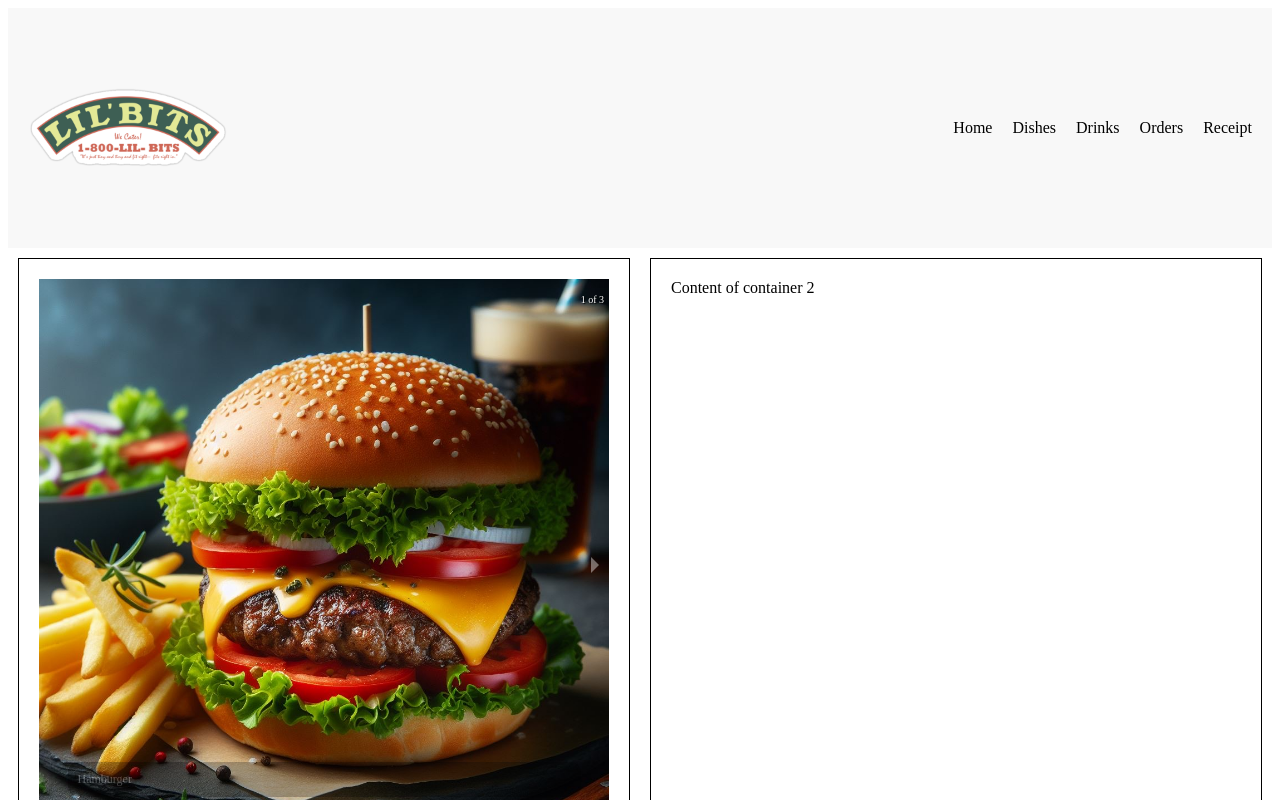
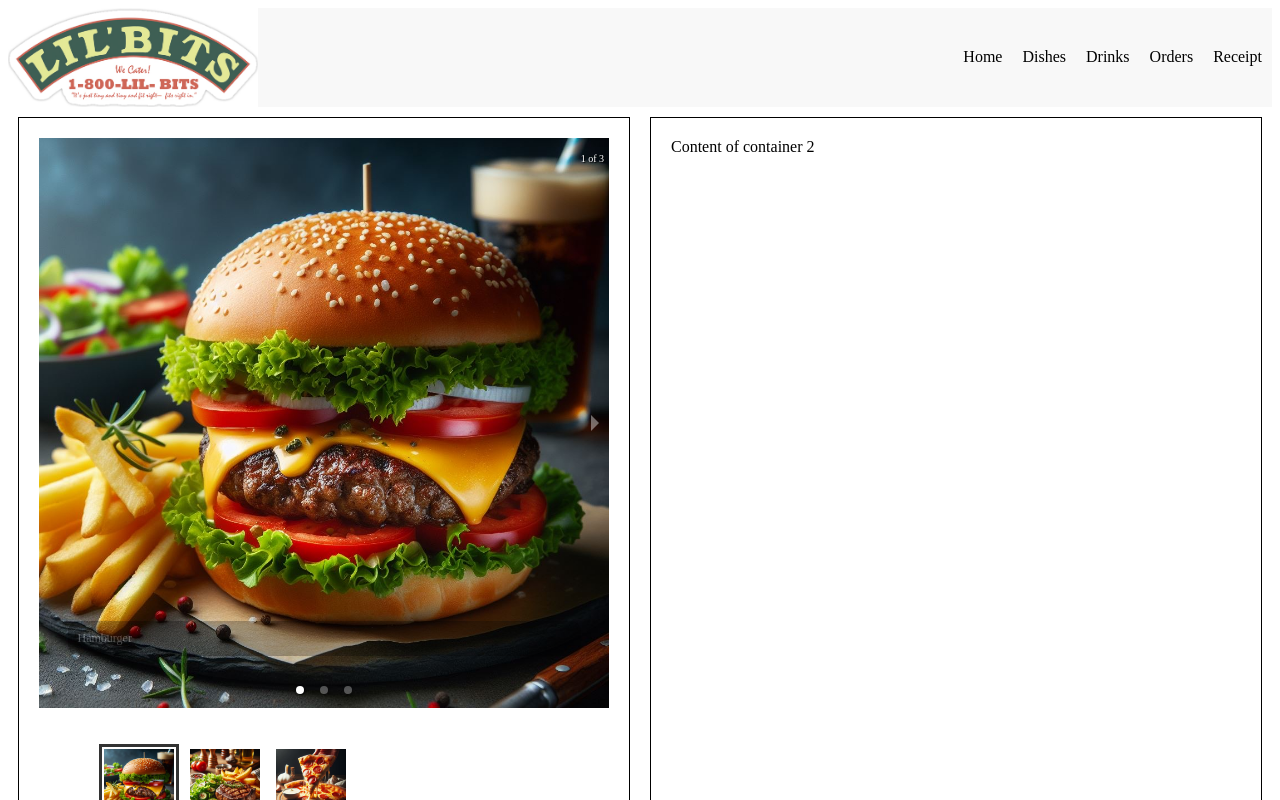
Before and after one commit to OSE-ICE/final-project, a Next.js app: page / in a window 1280 px wide. Shown: the top 800 px of the page. Built offline with nearby package versions, Linux system fonts and the light colour scheme.

Commit message:
lagaði logo

```diff
--- a/src/app/components/header.css
+++ b/src/app/components/header.css
@@ -2,12 +2,15 @@ header {
   display: flex;
   justify-content: space-between;
   align-items: center;
-  padding: 20px;
+  padding: 0px;
+  padding-right: 10px;
   background-color: #f8f8f8;
 }
 
 .logo {
-  width: 200px;
+  width: 250px;
+  border: 0;
+  margin: 0;
 }
 
 nav ul {
--- a/src/app/components/header.tsx
+++ b/src/app/components/header.tsx
@@ -1,7 +1,7 @@
 "use client";
 import React from "react";
 import "./header.css";
-import logo from "../assets/logo.png";
+import logo from "../assets/logo.jpg";
 
 const Header = () => {
   return (
```
Also changed, not shown: src/app/assets/logo-2.png (added), src/app/assets/logo.jpg (added).
